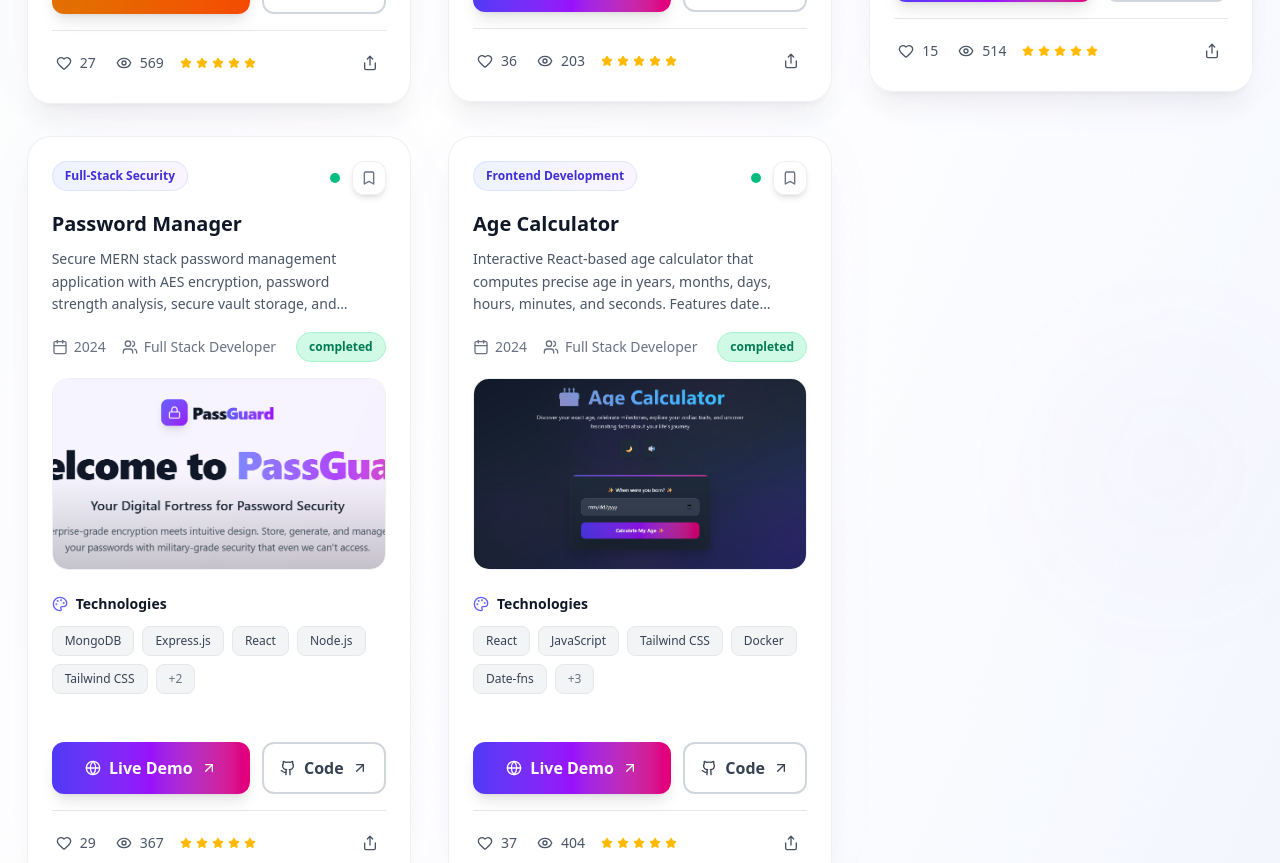
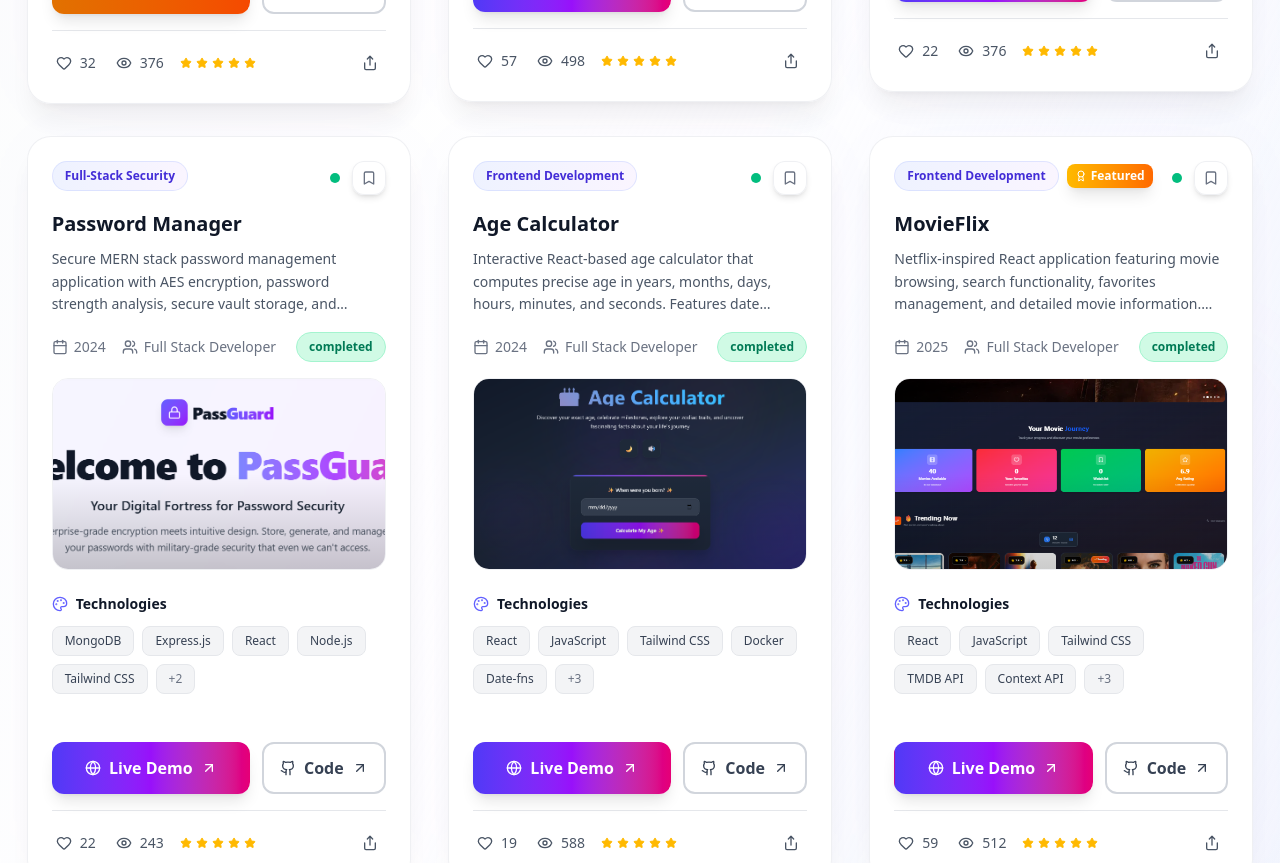
Before and after one commit to dhruvprajapati002/my-portfolio, a React (Vite) app: page / in a window 1280 px wide. Shown: the part 9060-9923 px from the top of the page. Built offline with nearby package versions, Linux system fonts and the light colour scheme.

Commit message:
adding new project , movieflix and image

```diff
--- a/src/data/site.js
+++ b/src/data/site.js
@@ -236,7 +236,6 @@
         "Vite",
         "HTML5",
         "CSS3",
-
       ],
       links: {
         demo: "https://birthdaymath.vercel.app/",
@@ -255,6 +254,40 @@
         "Responsive design",
         "Real-time calculation",
         "Clean modern UI",
+      ],
+    },
+    {
+      name: "MovieFlix",
+      description:
+        "Netflix-inspired React application featuring movie browsing, search functionality, favorites management, and detailed movie information. Built with TMDB API integration for real-time movie data and modern responsive design.",
+      tech: [
+        "React",
+        "JavaScript",
+        "Tailwind CSS",
+        "TMDB API",
+        "Context API",
+        "React Router",
+        "Axios",
+        "Vite",
+      ],
+      links: {
+        demo: "https://movieflix-beta-seven.vercel.app/",
+        code: "https://github.com/dhruvprajapati002/movieflix",
+      },
+      image: "/movieflix.png",
+      status: "completed",
+      featured: true,
+      category: "Frontend Development",
+      date: "2025",
+      demoAvailable: true,
+      features: [
+        "TMDB API integration",
+        "Movie search & filtering",
+        "Favorites & watchlist",
+        "Movie details & ratings",
+        "Responsive Netflix-like UI",
+        "Context state management",
+        "Dynamic routing",
       ],
     },
   ],
```
Also changed, not shown: public/movieflix.png (added).
